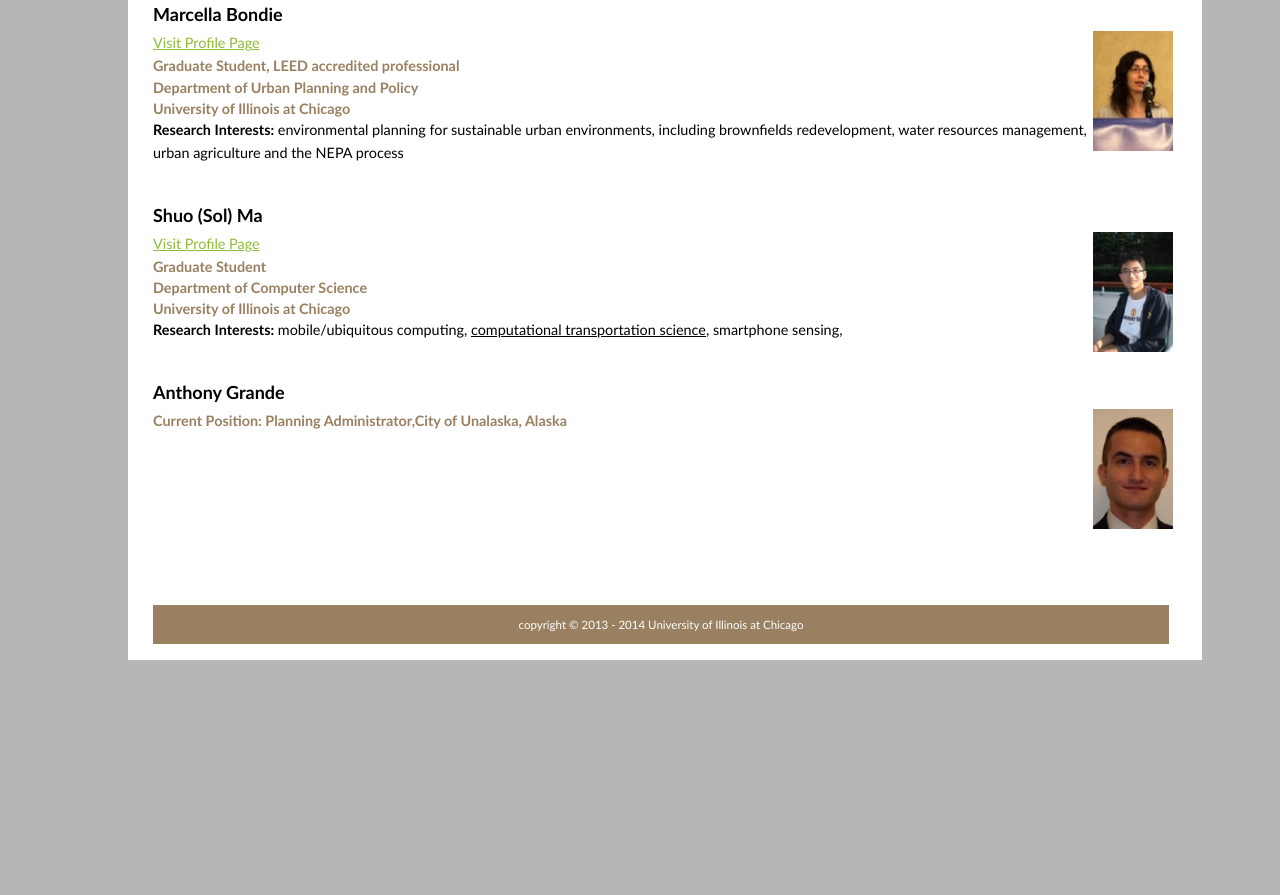
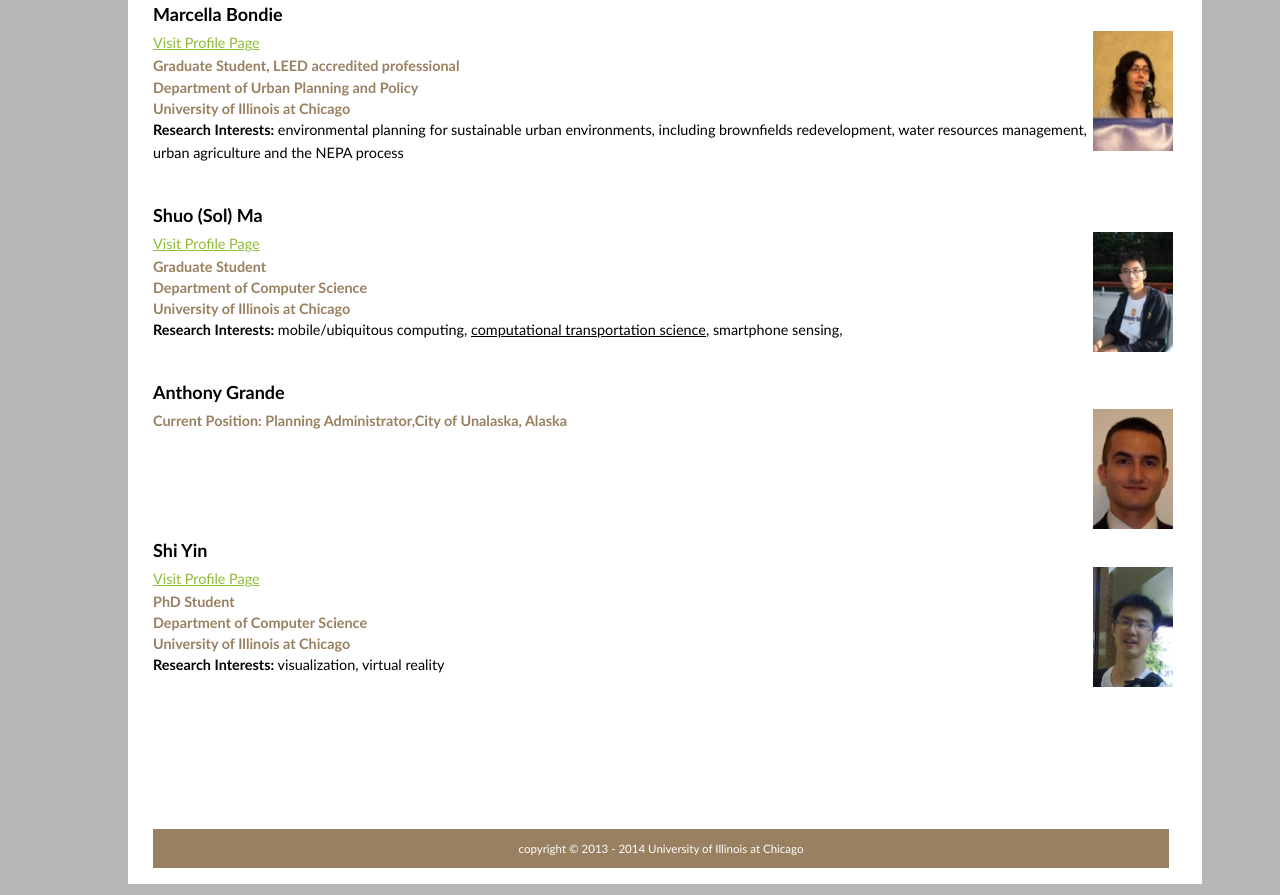
Before and after one commit to joysword/nurail, a plain HTML site: page OurTeam.html in a window 1280 px wide. Shown: the part 470-1365 px from the top of the page. Before the commit the page ends 1141 px from the top, so only its background shows below. Drawn offline with Linux system fonts and the light colour scheme.

Commit message:
added tem member profile

```diff
--- a/OurTeam.html
+++ b/OurTeam.html
@@ -67,6 +67,18 @@ Urban environmental planning and its integration with land use, industrial ecolo
      <img class="profImg" height="200" width="100" src="./img/profiles/Anthony.jpg">
   <h3 class="profTitle">Current Position: Planning Administrator,City of Unalaska, Alaska</h3>
   </br>
+  </br>
+  </br>
+
+    <h2 class="profName"> Shi Yin </h2>
+    <a class="profileLink" target="_blank" href="http://joysword.com">Visit Profile Page</a>
+    <img class="profImg" src="./img/profiles/Shi.png">
+    <h3 class="profTitle">PhD Student</h3>
+    <h3 class="profTitle">Department of Computer Science</h3>
+    <h3 class="profTitle">University of Illinois at Chicago</h3>
+    <b>Research Interests:</b>
+    visualization, virtual reality
+    </br>
 
 
             <p>&nbsp;</p><p>&nbsp;</p>
```
Also changed, not shown: img/profiles/Shi.png (added).
